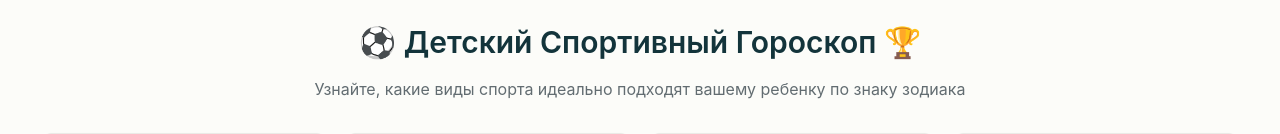
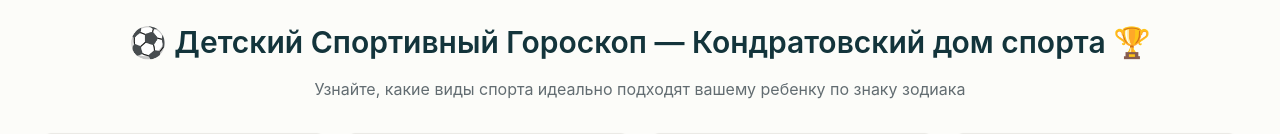
Before and after one commit to YuliyaChern/GoroDS, a plain HTML site: page index.html in a window 1280 px wide. Shown: the top 134 px of the page. Drawn offline with Linux system fonts and the light colour scheme; a web font is replaced by a local one.

Commit message:
Update index.html
Вставка в 602 стр — Кондратовский дом спорта

```diff
--- a/index.html
+++ b/index.html
@@ -599,7 +599,7 @@
         <!-- Selection View -->
         <div class="selection-view" id="selectionView">
             <header>
-                <h1>⚽ Детский Спортивный Гороскоп 🏆</h1>
+                <h1>⚽ Детский Спортивный Гороскоп — Кондратовский дом спорта 🏆</h1>
                 <p class="subtitle">Узнайте, какие виды спорта идеально подходят вашему ребенку по знаку зодиака</p>
             </header>
 
```
